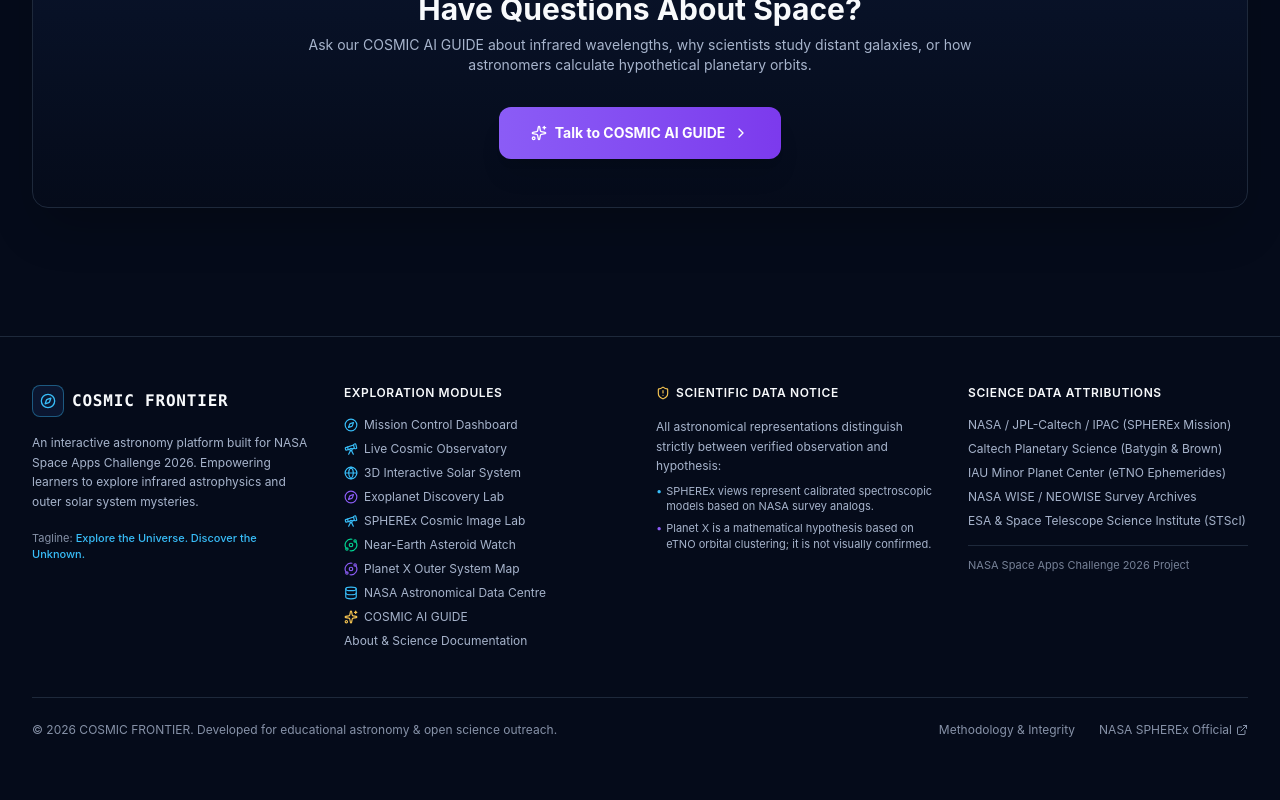
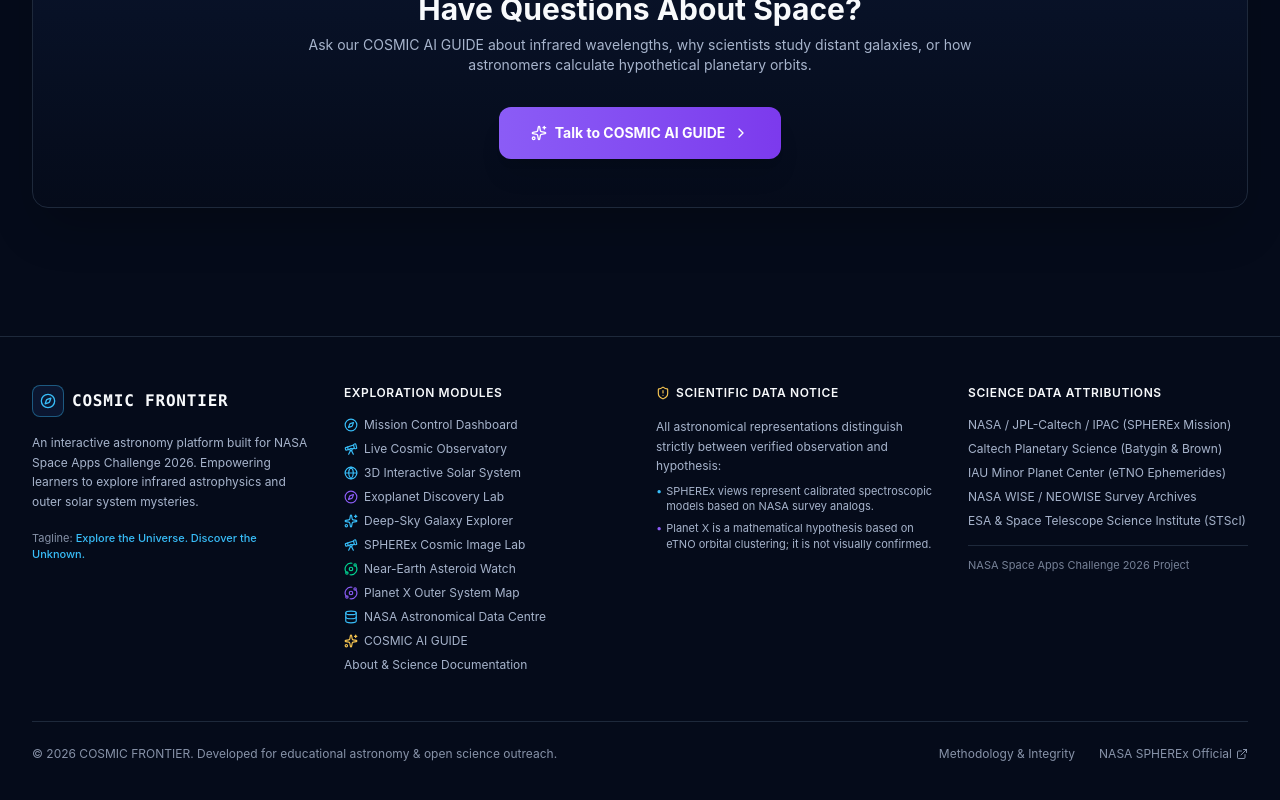
Before and after one commit to jk-larbi/cosmic-frontier-, a React (Vite) app: page / in a window 1280 px wide. Shown: the part 7346-8146 px from the top of the page. Built offline with nearby package versions, Linux system fonts and the light colour scheme; no server answers.

Commit message:
fix: stabilize homepage routing fallbacks, complete footer navigation, and clean lint imports

```diff
--- a/src/App.tsx
+++ b/src/App.tsx
@@ -27,7 +27,16 @@
       targetPage = 'mission-control';
     }
     setCurrentPage(targetPage);
-    window.location.hash = targetPage === 'home' ? '' : targetPage;
+    if (targetPage === 'home') {
+      if (window.location.hash) {
+        window.location.hash = '';
+      }
+      if (window.location.pathname !== '/' && window.history?.pushState) {
+        window.history.pushState(null, '', '/');
+      }
+    } else {
+      window.location.hash = targetPage;
+    }
     window.scrollTo({ top: 0, behavior: 'smooth' });
   };
 
@@ -51,6 +60,9 @@
         setCurrentPage('home');
       } else if (['mission-control', 'observatory', 'universe', 'asteroid-watch', 'exoplanets', 'galaxies', 'planet-x', 'data-centre', 'about'].includes(candidate)) {
         setCurrentPage(candidate as AppPage);
+      } else {
+        // Fallback for any unknown route/hash to guarantee the app never stays blank
+        setCurrentPage('home');
       }
     };
 
--- a/src/components/Footer.tsx
+++ b/src/components/Footer.tsx
@@ -69,6 +69,15 @@
                 >
                   <Compass className="w-3.5 h-3.5 text-[#8B5CF6]" />
                   <span>Exoplanet Discovery Lab</span>
+                </button>
+              </li>
+              <li>
+                <button
+                  onClick={() => onNavigate('galaxies')}
+                  className="hover:text-[#38BDF8] flex items-center gap-1.5 transition-colors cursor-pointer"
+                >
+                  <Sparkles className="w-3.5 h-3.5 text-[#38BDF8]" />
+                  <span>Deep-Sky Galaxy Explorer</span>
                 </button>
               </li>
               <li>
```
Also changed, not shown: 2 other files (tests, documents, lock files or other folders).
